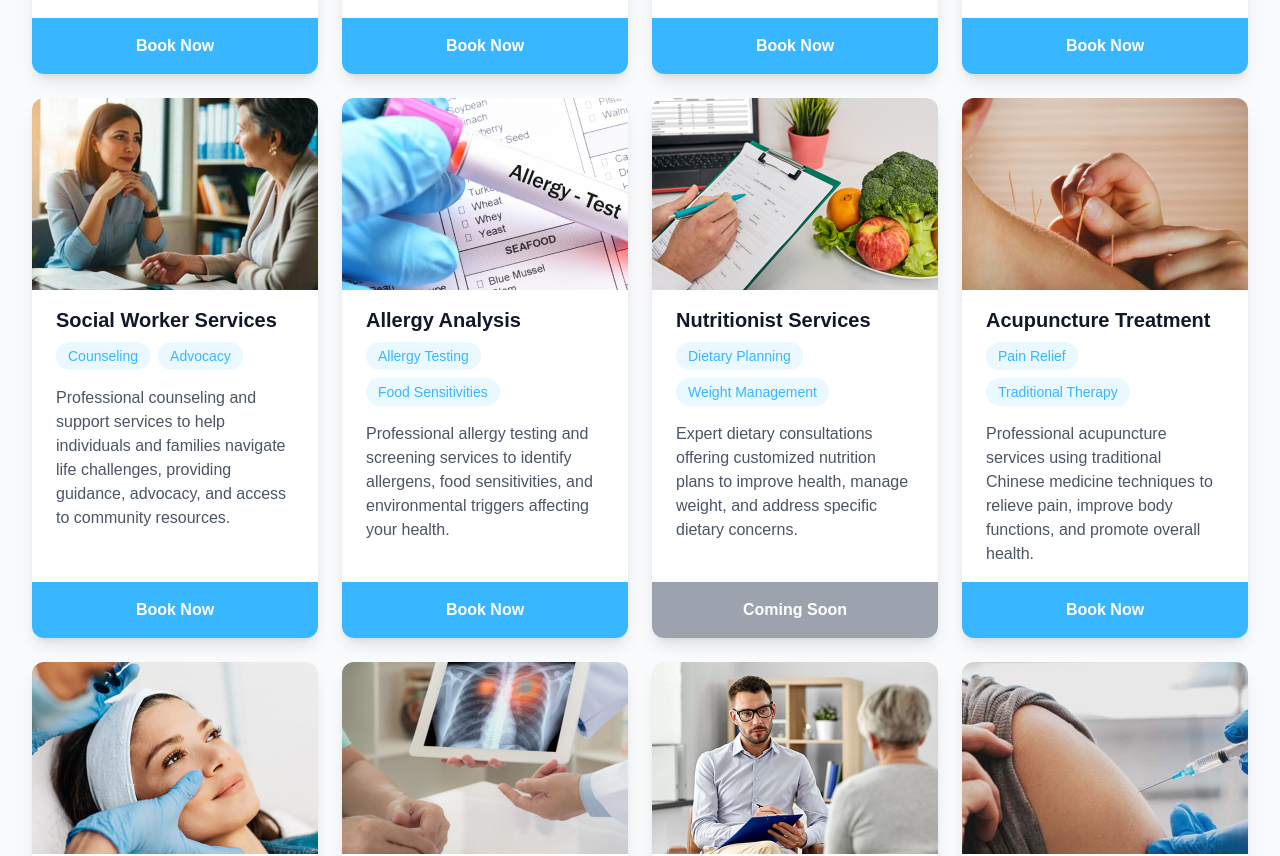
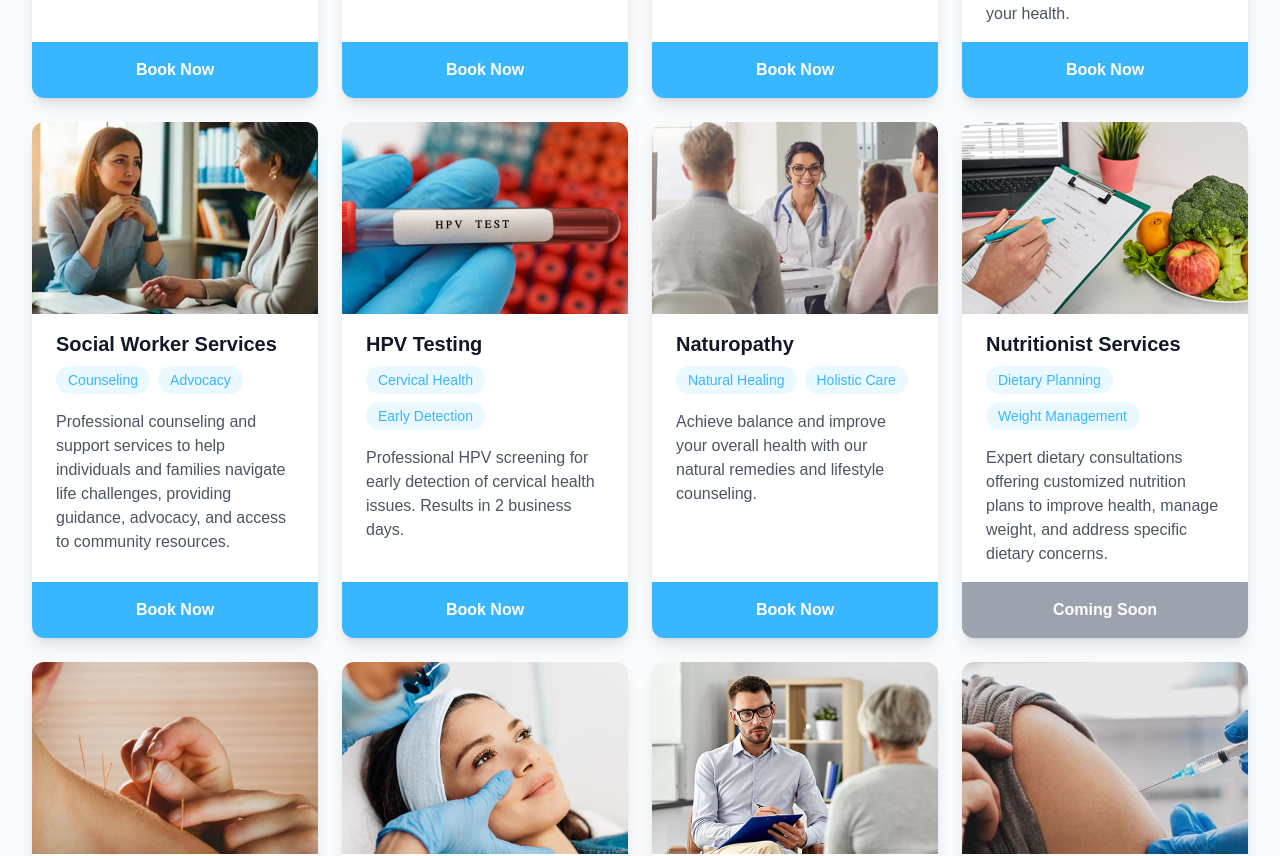
Before and after one commit to nadbm/starpluswebsite, a Next.js app: page /en in a window 1280 px wide. Shown: the part 2626-3482 px from the top of the page. Built offline with nearby package versions, Linux system fonts and the light colour scheme; no server answers.

Commit message:
Add HPV and H. Pylori testing services
Introduced HPV and H. Pylori testing to the booking flow, services list, and translations (en, fr, zh). Improved error handling in BookingFlow for API errors. Added new image for HPV testing service.

```diff
--- a/components/BookingFlow.tsx
+++ b/components/BookingFlow.tsx
@@ -825,7 +825,9 @@ export default function BookingFlow() {
         'Urinalysis Analysis-Strip Test': 'urinalysis',
         'Fertility Tests': 'fertility',
         'Acupuncture': 'acupuncture',
-        'Acupuncture Treatment': 'acupuncture'
+        'Acupuncture Treatment': 'acupuncture',
+        'HPV Testing': 'hpv',
+        'H. Pylori Testing': 'hpylori'
     };
 
     const searchParams = useSearchParams();
@@ -1066,7 +1068,21 @@ export default function BookingFlow() {
             });
 
             if (!response.ok) {
-                throw new Error(t('errors.bookingError'));
+                const errorData = await response.json().catch(() => null);
+                console.error('Booking API Error:', {
+                    status: response.status,
+                    statusText: response.statusText,
+                    errorData: errorData
+                });
+
+                if (errorData && typeof errorData === 'object') {
+                    const errorMessage = errorData.detail ||
+                                       errorData.error ||
+                                       JSON.stringify(errorData);
+                    throw new Error(errorMessage);
+                } else {
+                    throw new Error(t('errors.bookingError'));
+                }
             }
 
             setSuccess(true);
@@ -1081,7 +1097,8 @@ export default function BookingFlow() {
 
         } catch (error) {
             console.error('Error making booking:', error);
-            setError(t('errors.bookingError'));
+            const errorMessage = error instanceof Error ? error.message : t('errors.bookingError');
+            setError(errorMessage);
         } finally {
             setIsSubmitting(false);
         }
--- a/components/Services2.tsx
+++ b/components/Services2.tsx
@@ -72,10 +72,10 @@ export default function Services2() {
             href: `/${locale}/booking`
         },
         {
-            title: t('naturopathy.title'),
-            description: t('naturopathy.description'),
-            image: "/home/h6.jpg",
-            tags: [t('naturopathy.tag1'), t('naturopathy.tag2')],
+            title: t('allergy.title'),
+            description: t('allergy.description'),
+            image: "/home/h18.jpg",
+            tags: [t('allergy.tag1'), t('allergy.tag2')],
             status: t('available'),
             href: `/${locale}/booking`
         },
@@ -88,10 +88,18 @@ export default function Services2() {
             href: `/${locale}/booking`
         },
         {
-            title: t('allergy.title'),
-            description: t('allergy.description'),
-            image: "/home/h18.jpg",
-            tags: [t('allergy.tag1'), t('allergy.tag2')],
+            title: t('hpv.title'),
+            description: t('hpv.description'),
+            image: "/home/h27.webp",
+            tags: [t('hpv.tag1'), t('hpv.tag2')],
+            status: t('available'),
+            href: `/${locale}/booking`
+        },
+        {
+            title: t('naturopathy.title'),
+            description: t('naturopathy.description'),
+            image: "/home/h6.jpg",
+            tags: [t('naturopathy.tag1'), t('naturopathy.tag2')],
             status: t('available'),
             href: `/${locale}/booking`
         },
@@ -116,14 +124,6 @@ export default function Services2() {
             description: t('botox.description'),
             image: "/home/h11.png",
             tags: [t('botox.tag1'), t('botox.tag2')],
-            status: t('comingSoon'),
-            href: `/${locale}/booking`
-        },
-        {
-            title: t('lungScreening.title'),
-            description: t('lungScreening.description'),
-            image: "/home/h19.jpg",
-            tags: [t('lungScreening.tag1'), t('lungScreening.tag2')],
             status: t('comingSoon'),
             href: `/${locale}/booking`
         },
--- a/messages/en.json
+++ b/messages/en.json
@@ -259,6 +259,20 @@
       "tag1": "Reproductive Health",
       "tag2": "Family Planning",
       "tag3": "Fertility Assessment"
+    },
+    "hpv": {
+      "title": "HPV Testing",
+      "description": "Professional HPV screening for early detection of cervical health issues. Results in 2 business days.",
+      "tag1": "Cervical Health",
+      "tag2": "Early Detection",
+      "tag3": "Preventive Care"
+    },
+    "hpylori": {
+      "title": "H. Pylori Testing",
+      "description": "Non-invasive stool antigen and breath tests for accurate H. pylori diagnosis and monitoring. Results in 2 business days. Price: $400 CAD",
+      "tag1": "Gastric Health",
+      "tag2": "Digestive Health",
+      "tag3": "Lab Testing"
     }
   },
   "booking": {
--- a/messages/fr.json
+++ b/messages/fr.json
@@ -259,6 +259,20 @@
       "tag1": "Santé Reproductive",
       "tag2": "Planification Familiale",
       "tag3": "Évaluation de Fertilité"
+    },
+    "hpv": {
+      "title": "Test HPV",
+      "description": "Dépistage HPV professionnel pour la détection précoce des problèmes cervicaux. Résultats en 2 jours ouvrables.",
+      "tag1": "Santé Cervicale",
+      "tag2": "Détection Précoce",
+      "tag3": "Soins Préventifs"
+    },
+    "hpylori": {
+      "title": "Test H. Pylori",
+      "description": "Tests non invasifs d'antigène fécal et de respiration pour diagnostic H. pylori précis. Résultats en 2 jours ouvrables. Prix : 400 $ CAD",
+      "tag1": "Santé Gastrique",
+      "tag2": "Santé Digestive",
+      "tag3": "Tests de Laboratoire"
     }
   },
   "booking": {
--- a/messages/zh.json
+++ b/messages/zh.json
@@ -259,6 +259,20 @@
       "tag1": "生殖健康",
       "tag2": "家庭规划",
       "tag3": "生育评估"
+    },
+    "hpv": {
+      "title": "HPV 检测",
+      "description": "专业的 HPV 筛查服务，用于早期发现和预防宫颈健康问题。快速准确的结果，2个工作日内可获得。",
+      "tag1": "宫颈健康",
+      "tag2": "早期检测",
+      "tag3": "预防保健"
+    },
+    "hpylori": {
+      "title": "幽门螺杆菌检测",
+      "description": "专业的幽门螺杆菌检测服务，提供非侵入性粪便抗原和呼气测试，用于准确诊断和治疗后监测。2个工作日内可获得结果。价格：400加元",
+      "tag1": "胃部健康",
+      "tag2": "消化健康",
+      "tag3": "实验室检测"
     }
   },
   "booking": {
```
Also changed, not shown: public/home/h27.webp (added).
